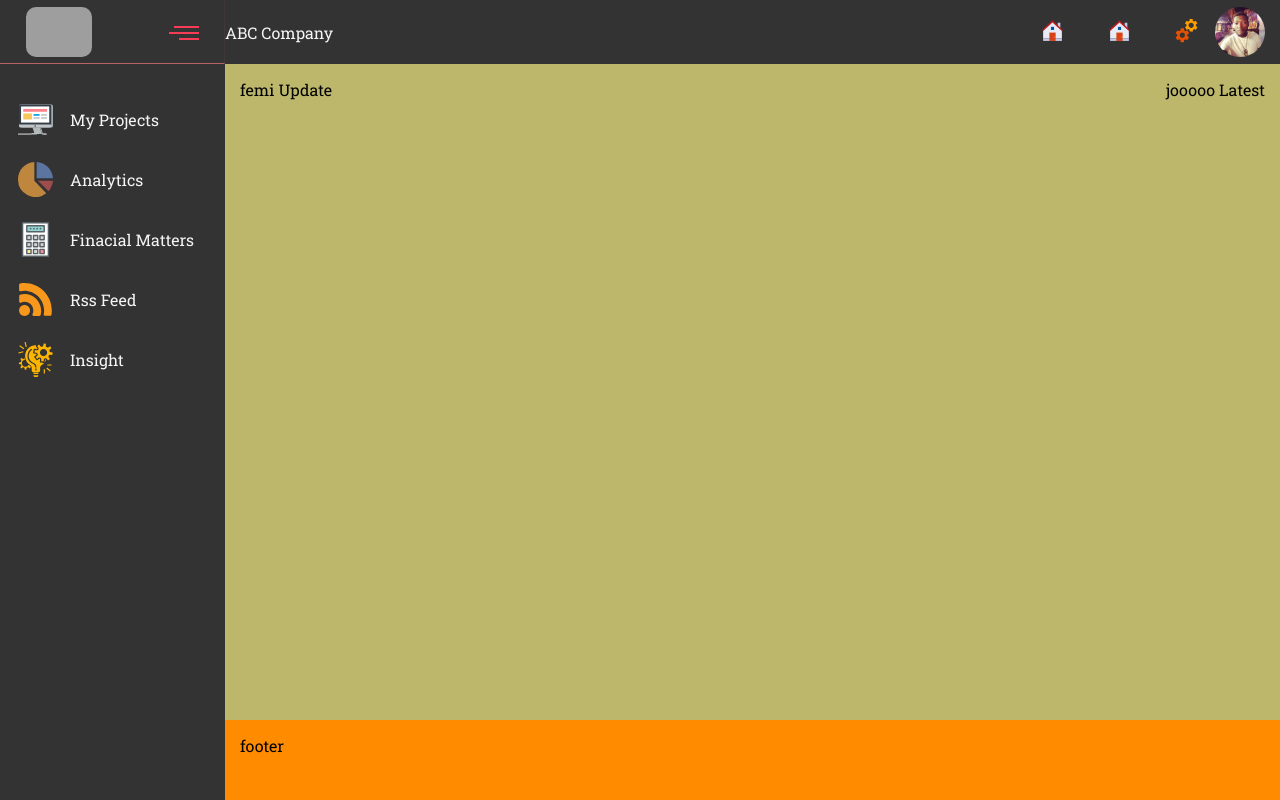
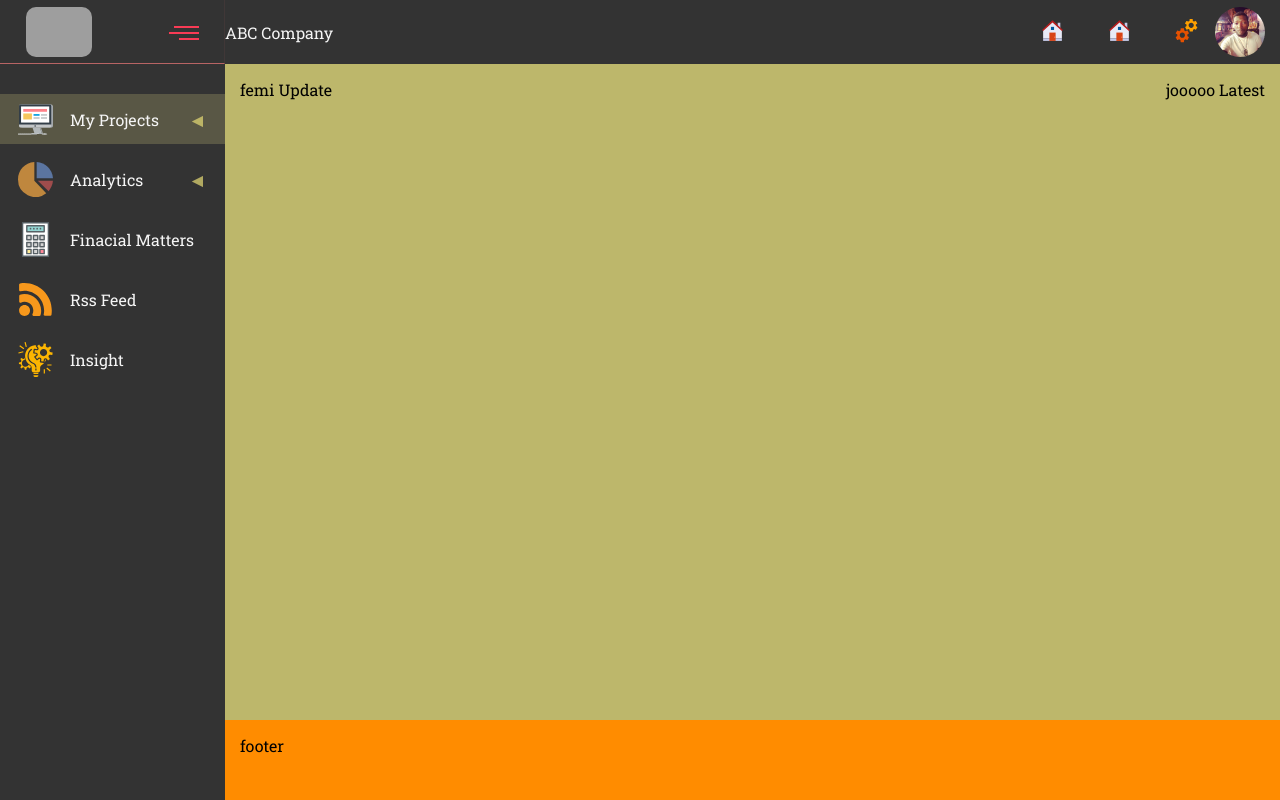
Before and after one commit to swisscodes/project-ts, a React (Create React App) app: page / in a window 1280 px wide. Built offline with nearby package versions, Linux system fonts and the light colour scheme; grey boxes are pictures that could not be loaded.

Commit message:
added the links active and hover

```diff
--- a/src/components/aside/aside-content/AsideContent.tsx
+++ b/src/components/aside/aside-content/AsideContent.tsx
@@ -1,25 +1,17 @@
 import './asidecontent.css'
 import React from 'react'
-import { Link } from 'react-router-dom'
+import AsideWrap from './content/AsideWrap'
 import sideBarData from './aside-content-items/asideData'
 
-function AsideContent({slideIn}:any) {
+type Tprop = {
+  slideIn:boolean
+}
+
+function AsideContent({slideIn}:Tprop) {
   return (
     <div className='aside-content-wrap'>
       <div className={slideIn?`${'nav-content-main-cut'}`:`${'nav-content-main'}`}>
-        <div className='aside_icons-container'>
-        {sideBarData.map((item) => {
-          return (
-            <div key={item.id} className='aside_icons-main'>
-                <Link className='aside_svg_div-wrap' to="#">
-                <div className='kkkk'>{item.icon}</div>
-                <div className='aside_text'>{item.label}</div>
-                </Link>
-              </div>
-          )
-
-        })}
-        </div>
+        <AsideWrap slideIn={slideIn}/>
       </div>
     </div>
   )
--- a/src/components/aside/aside-content/asidecontent.css
+++ b/src/components/aside/aside-content/asidecontent.css
@@ -4,6 +4,7 @@
     background-color: var(--nav-bg-color);
     height: calc(100% - var(--navbar-height));
     transition: all .3s ease-in-out;
+    overflow: auto;
 }
 
 .nav-content-main-cut {
@@ -12,40 +13,9 @@
     background-color: var(--nav-bg-color);
     height: calc(100% - var(--navbar-height));
     transition: all .3s ease-in-out;
+    overflow: auto;
 }
 
-.aside_icons-container {
-    margin-top: 1.875em;
-    color: whitesmoke;
-}
-.aside_icons-main {
-    position: relative;
-    margin-bottom: 10px;
-}
-
-.aside_svg_div-wrap {
-    display: grid;
-    grid-template-columns: 4.375em 1fr;
-    text-align: center;
-    height: 3.125em;
-}
-
-.kkkk {
-    display: inline-flex;
-    justify-content: center;
-    align-items: center;
-    width: 70px;
-    font-size: 2rem;
-}
-
-.aside_text {
-    display: inline-flex;
-    /* justify-content: center; */
-    align-items: center;
-    overflow: hidden;
-    text-align: center;
-    white-space: nowrap;
-}
 
 @media only screen and (max-width: 600px) {
     .nav-content-main {
--- /dev/null
+++ b/src/components/aside/aside-content/content/AsideWrap.tsx
@@ -0,0 +1,11 @@
+import './asidewrap.css'
+import Head from './head/Head'
+
+
+function AsideWrap({slideIn}:any) {
+  return (
+		<Head slideIn={slideIn}/>
+	)
+}
+
+export default AsideWrap
--- /dev/null
+++ b/src/components/aside/aside-content/content/head/Head.tsx
@@ -0,0 +1,33 @@
+import './head.css'
+import { Link, useLocation } from 'react-router-dom'
+import sideBarData from '../../aside-content-items/asideData'
+import {sideBarType} from '../../aside-content-items/asideData'
+
+function Head({slideIn}:any) {
+
+  const location = useLocation()
+  var params = location.pathname.match(/(?<=\/).*/)?.[0] || '/'
+
+  return (
+    <div className='aside_icons-container'>
+					{sideBarData.map((item) => {
+					return (
+						<div key={item.id} className={item.url && params?.startsWith(item.url)?'aside_icons-main testlink':'aside_icons-main'}>
+								<Link className='aside_svg_div-wrap' to="#">
+								  <div className='aside_icon'>{item.icon}</div>
+								  <div className={item.subItem && !slideIn?`${'aside_text sudo'}`:item.subItem?`${'aside_text sudo-mobile'}`:`${'aside_text'}`}>{item.label}</div>
+								</Link>
+								<div className='sub_item'>
+                  {item.subItem && 'yes'}
+                </div>
+						</div>
+          )
+
+            })}
+        </div>
+  )
+}
+
+// Hoisted
+
+export default Head
--- /dev/null
+++ b/src/components/aside/aside-content/content/head/head.css
@@ -0,0 +1,90 @@
+.aside_icons-container {
+    margin-top: 1.875em;
+    color: whitesmoke;
+}
+
+.aside_icons-main {
+    position: relative;
+    margin-bottom: 10px;
+}
+
+.aside_svg_div-wrap {
+    position: relative;
+    display: grid;
+    grid-template-columns: 4.375em 1fr;
+    text-align: center;
+    height: 3.125em;
+}
+
+.aside_svg_div-wrap:hover {
+    background-color: rgb(95, 78, 53);
+}
+
+.testlink {
+    background-color: rgb(240, 230, 140, 0.2);
+}
+
+.aside_svg_div-wrap:hover .sudo::after {
+    visibility: visible;
+    transition: all 3s .3s;
+}
+
+.aside_icon {
+    display: inline-flex;
+    justify-content: center;
+    align-items: center;
+    width: 70px;
+    font-size: 2rem;
+}
+
+.aside_text {
+    position: relative;
+    display: inline-flex;
+    align-items: center;
+    overflow: hidden;
+    text-align: center;
+    white-space: nowrap;
+}
+
+.sudo::after {
+    content: '\25B2';
+    position: absolute;
+    top: 15px;
+    right: 10px;
+    padding: 0 10px;
+    font-size: 1.2rem;
+    color: rgba(231, 220, 117, 0.7);
+    visibility: visible;
+    border-radius: 50%;
+
+    /* box-shadow: 2px 2px 2px 1px rgba(65, 40, 40, 0.2); */
+    transform: rotate(-90deg);
+}
+
+.sub_item {
+    visibility: hidden;
+    position:absolute;
+}
+
+
+@media only screen and (max-width: 600px) {
+    .sudo {
+        display: none;
+    }
+
+    .sudo-mobile::after {
+        content: '\25B2';
+        position: absolute;
+        top: 15px;
+        right: 10px;
+        padding: 0 10px;
+        font-size: 1.2rem;
+        color: rgba(231, 220, 117, 0.7);
+        visibility: visible;
+        border-radius: 50%;
+
+    /* box-shadow: 2px 2px 2px 1px rgba(65, 40, 40, 0.2); */
+    transform: rotate(-90deg);
+    }
+
+}
--- a/src/layout/utils/composedPath.ts
+++ b/src/layout/utils/composedPath.ts
@@ -1,7 +1,9 @@
 import {useState, useEffect, MouseEvent} from 'react'
 
-function useCheckToggle(topRef:any, contentRef:any) {
-    const [slideIn, setSlideIn] = useState(false)
+type typeUseCheckReturn = [boolean, (e:MouseEvent)=>void]
+
+function useCheckToggle(topRef:any, contentRef:any):typeUseCheckReturn {
+    const [slideIn, setSlideIn] = useState<boolean>(false)
 
     useEffect(() => {
 
```
Also changed, not shown: src/components/aside/aside-content/content/sub/Sub.tsx (added, +9 -0 lines), src/components/aside/aside-content/content/asidewrap.css (added), src/components/aside/aside-content/content/sub/sub.css (added).
